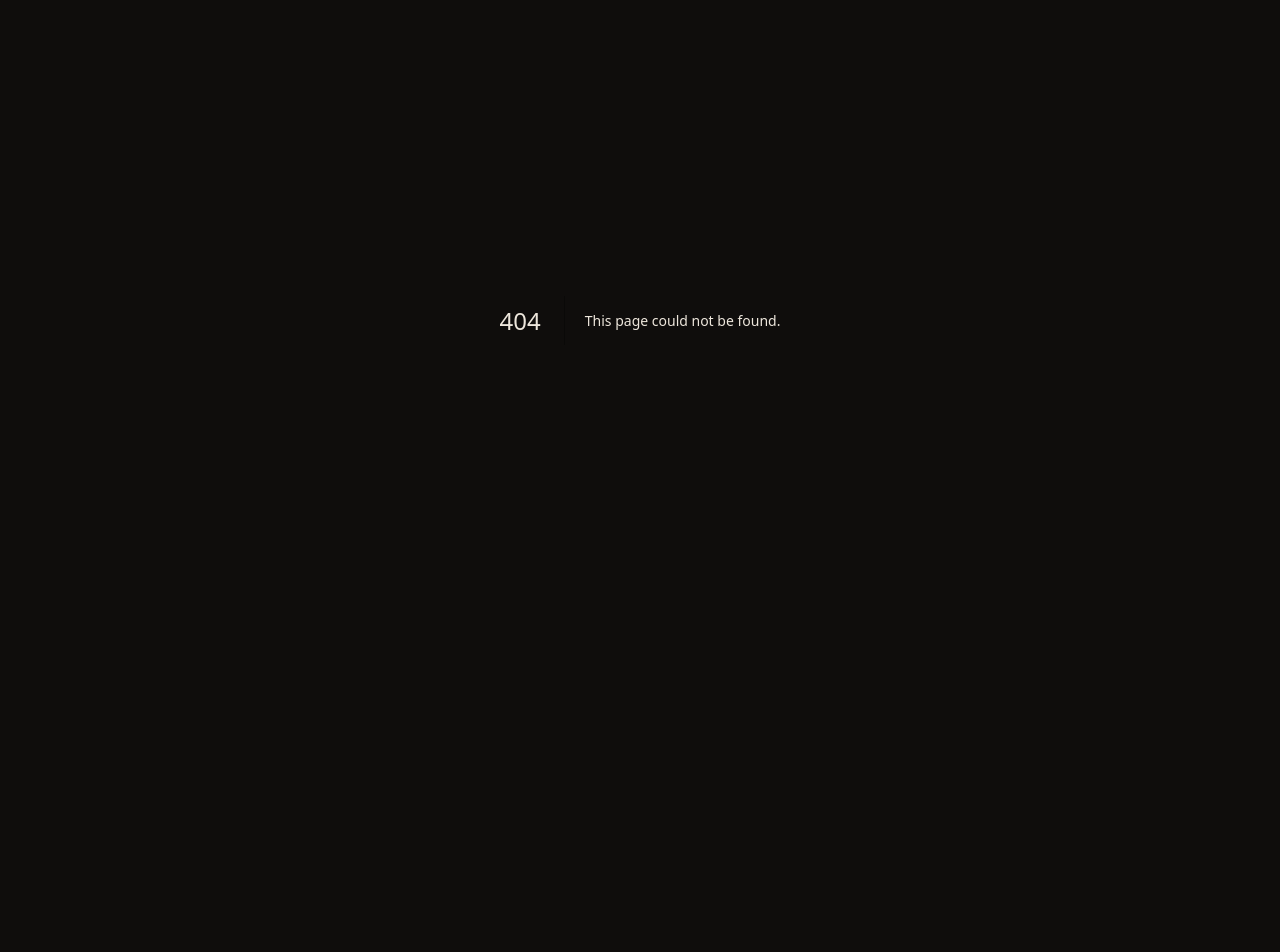
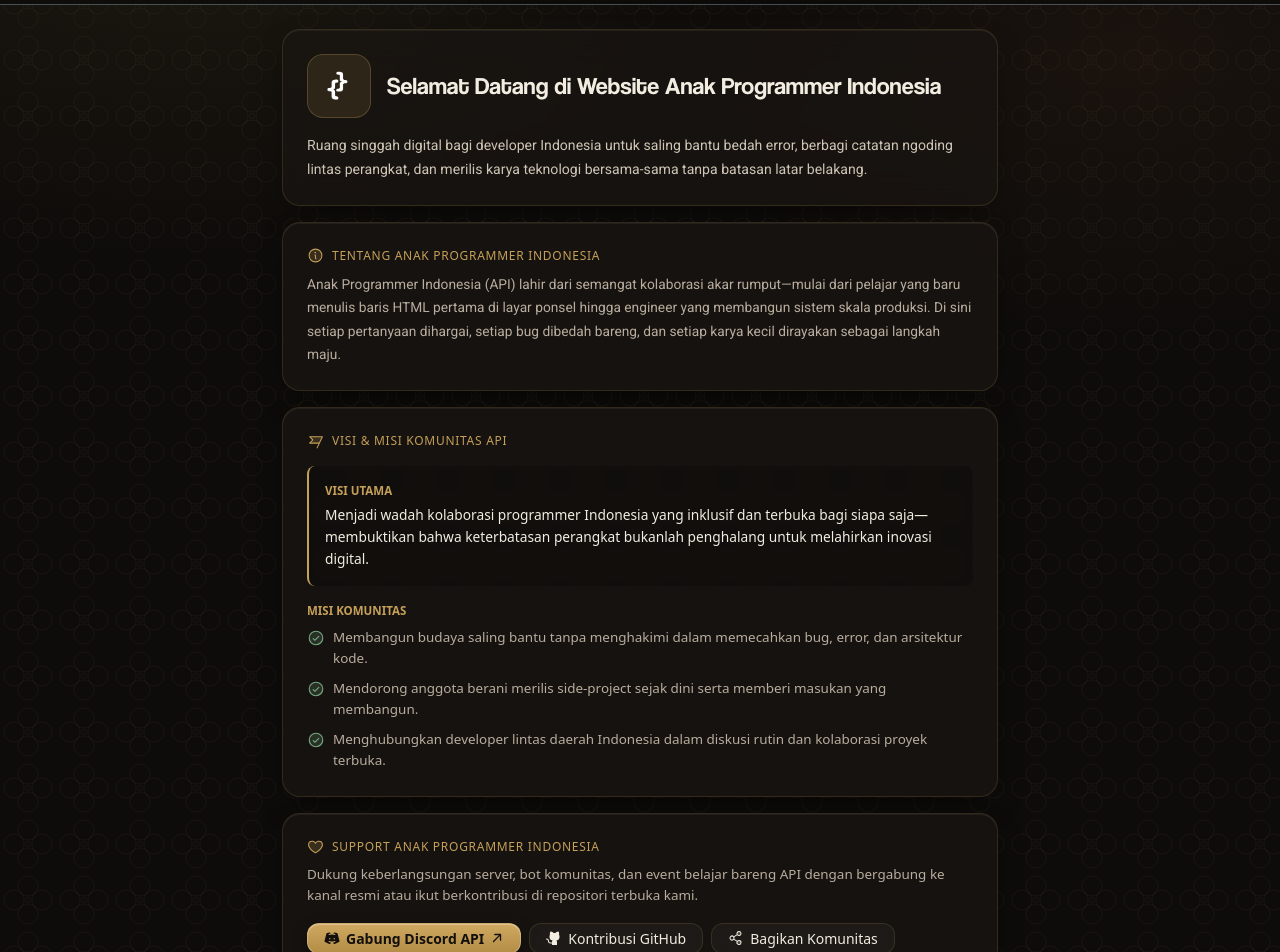
Before and after one commit to amotionwebsite/api-community-web, a Next.js app in the folder client/: page /dashboard in a window 1280 px wide. Before the commit this address had no page. Shown: the part 80-1032 px from the top of the page. Before the commit the page ends 800 px from the top, so only its background shows below. Built offline with nearby package versions, Linux system fonts and the light colour scheme.

Commit message:
feat: tambah menu Dashboard beserta sambutan, tentang, visi misi, dan support API

```diff
--- /dev/null
+++ b/client/src/app/dashboard/page.js
@@ -0,0 +1,5 @@
+import DashboardView from "@/views/DashboardView";
+
+export default function DashboardPage() {
+  return <DashboardView />;
+}
--- a/client/src/components/Navbar.js
+++ b/client/src/components/Navbar.js
@@ -4,6 +4,7 @@ import Link from "next/link";
 import { usePathname } from "next/navigation";
 import { motion } from "framer-motion";
 import {
+  SquaresFour,
   Compass,
   ChatsTeardrop,
   Cube,
@@ -14,6 +15,7 @@ import {
 import { useAuthStore } from "../store/useAuthStore";
 
 const NAV_ITEMS = [
+  { href: "/dashboard", label: "Dashboard", icon: SquaresFour },
   { href: "/", label: "Utas", icon: Compass },
   { href: "/forum", label: "Forum", icon: ChatsTeardrop },
   { href: "/showcase", label: "Karya", icon: Cube },
@@ -93,9 +95,9 @@ export default function Navbar() {
                 <Link
                   key={item.href}
                   href={item.href}
-                  className="position-relative px-3 py-1 text-decoration-none d-inline-flex align-items-center gap-1.5"
+                  className="position-relative px-2.5 py-1 text-decoration-none d-inline-flex align-items-center gap-1.5"
                   style={{
-                    fontSize: "0.78rem",
+                    fontSize: "0.76rem",
                     color: active ? "#120f0c" : "#c7bdb0",
                     fontWeight: active ? 600 : 400,
                     zIndex: 1,
@@ -159,7 +161,7 @@ export default function Navbar() {
 
       {/* Mobile Floating Glass Dock */}
       <nav
-        className="d-md-none position-fixed bottom-0 start-50 translate-middle-x mb-3 px-2 py-1.5 smoked-glass d-flex align-items-center gap-1"
+        className="d-md-none position-fixed bottom-0 start-50 translate-middle-x mb-3 px-1.5 py-1.5 smoked-glass d-flex align-items-center gap-0.5"
         style={{ zIndex: 50 }}
       >
         {NAV_ITEMS.map((item) => {
@@ -172,10 +174,10 @@ export default function Navbar() {
             <Link
               key={item.href}
               href={item.href}
-              className="position-relative px-3 py-1.5 text-decoration-none d-flex flex-column align-items-center"
+              className="position-relative px-2 py-1.5 text-decoration-none d-flex flex-column align-items-center"
               style={{
                 color: active ? "#120f0c" : "#b8ad9e",
-                fontSize: "0.68rem",
+                fontSize: "0.63rem",
                 fontWeight: active ? 600 : 400,
                 zIndex: 1,
               }}
@@ -188,7 +190,7 @@ export default function Navbar() {
                   style={{ backgroundColor: "#c5a059", zIndex: -1 }}
                 />
               )}
-              <Icon weight={active ? "fill" : "regular"} size={18} />
+              <Icon weight={active ? "fill" : "regular"} size={17} />
               <span className="mt-0.5">{item.label}</span>
             </Link>
           );
--- /dev/null
+++ b/client/src/views/DashboardView.js
@@ -0,0 +1,255 @@
+"use client";
+
+import { motion } from "framer-motion";
+import {
+  Info,
+  FlagBanner,
+  CheckCircle,
+  Heart,
+  DiscordLogo,
+  GithubLogo,
+  ShareNetwork,
+  ArrowUpRight,
+} from "@phosphor-icons/react";
+import Navbar from "../components/Navbar";
+
+export default function DashboardView() {
+  return (
+    <div className="min-vh-100 d-flex flex-column handcrafted-canvas pb-5">
+      <Navbar />
+
+      <main className="container py-4 flex-grow-1 mb-4" style={{ maxWidth: "740px" }}>
+        {/* 1. Hero Sambutan + Logo + Deskripsi Roboto Regular */}
+        <motion.section
+          initial={{ opacity: 0, y: 14 }}
+          animate={{ opacity: 1, y: 0 }}
+          transition={{ duration: 0.45 }}
+          className="smoked-glass p-4 mb-3"
+        >
+          <div className="d-flex align-items-center gap-3 mb-3">
+            <div
+              className="p-2 rounded-4 d-flex align-items-center justify-content-center flex-shrink-0"
+              style={{
+                background: "rgba(197, 160, 89, 0.12)",
+                border: "1px solid rgba(197, 160, 89, 0.28)",
+              }}
+            >
+              <img
+                src="/logoapi.png"
+                alt="Logo Anak Programmer Indonesia"
+                width={46}
+                height={46}
+                className="object-fit-contain"
+              />
+            </div>
+
+            <h1
+              style={{
+                fontFamily: "var(--font-coolvetica), sans-serif",
+                color: "#f2ece1",
+                lineHeight: 1.25,
+              }}
+              className="h4 mb-0"
+            >
+              Selamat Datang di Website Anak Programmer Indonesia
+            </h1>
+          </div>
+
+          <p
+            className="mb-0"
+            style={{
+              fontFamily: "var(--font-roboto), sans-serif",
+              fontWeight: 400,
+              fontSize: "0.88rem",
+              color: "#cfc5b6",
+              lineHeight: 1.65,
+            }}
+          >
+            Ruang singgah digital bagi developer Indonesia untuk saling bantu
+            bedah error, berbagi catatan ngoding lintas perangkat, dan merilis
+            karya teknologi bersama-sama tanpa batasan latar belakang.
+          </p>
+        </motion.section>
+
+        {/* 2. Tentang Anak Programmer Indonesia */}
+        <motion.section
+          initial={{ opacity: 0, y: 14 }}
+          animate={{ opacity: 1, y: 0 }}
+          transition={{ duration: 0.45, delay: 0.08 }}
+          className="smoked-glass p-4 mb-3"
+        >
+          <div
+            className="d-flex align-items-center gap-2 mb-2"
+            style={{
+              fontSize: "0.75rem",
+              letterSpacing: "0.06em",
+              textTransform: "uppercase",
+              color: "#c5a059",
+            }}
+          >
+            <Info weight="duotone" size={17} />
+            <span>Tentang Anak Programmer Indonesia</span>
+          </div>
+
+          <p
+            className="mb-0"
+            style={{
+              fontFamily: "var(--font-roboto), sans-serif",
+              fontWeight: 400,
+              fontSize: "0.86rem",
+              color: "#b8ad9e",
+              lineHeight: 1.7,
+            }}
+          >
+            Anak Programmer Indonesia (API) lahir dari semangat kolaborasi
+            akar rumput—mulai dari pelajar yang baru menulis baris HTML pertama
+            di layar ponsel hingga engineer yang membangun sistem skala
+            produksi. Di sini setiap pertanyaan dihargai, setiap bug dibedah
+            bareng, dan setiap karya kecil dirayakan sebagai langkah maju.
+          </p>
+        </motion.section>
+
+        {/* 3. Visi & Misi Komunitas API */}
+        <motion.section
+          initial={{ opacity: 0, y: 14 }}
+          animate={{ opacity: 1, y: 0 }}
+          transition={{ duration: 0.45, delay: 0.16 }}
+          className="smoked-glass p-4 mb-3"
+        >
+          <div
+            className="d-flex align-items-center gap-2 mb-3"
+            style={{
+              fontSize: "0.75rem",
+              letterSpacing: "0.06em",
+              textTransform: "uppercase",
+              color: "#c5a059",
+            }}
+          >
+            <FlagBanner weight="duotone" size={17} />
+            <span>Visi &amp; Misi Komunitas API</span>
+          </div>
+
+          <div
+            className="p-3 mb-3 rounded-3"
+            style={{
+              background: "rgba(14, 12, 10, 0.55)",
+              borderLeft: "2.5px solid #c5a059",
+            }}
+          >
+            <span
+              className="d-block mb-1"
+              style={{ fontSize: "0.72rem", color: "#c5a059", fontWeight: 600 }}
+            >
+              VISI UTAMA
+            </span>
+            <p
+              className="mb-0"
+              style={{ fontSize: "0.86rem", color: "#f2ece1", lineHeight: 1.6 }}
+            >
+              Menjadi wadah kolaborasi programmer Indonesia yang inklusif dan
+              terbuka bagi siapa saja—membuktikan bahwa keterbatasan perangkat
+              bukanlah penghalang untuk melahirkan inovasi digital.
+            </p>
+          </div>
+
+          <span
+            className="d-block mb-2"
+            style={{ fontSize: "0.72rem", color: "#c5a059", fontWeight: 600 }}
+          >
+            MISI KOMUNITAS
+          </span>
+          <ul className="list-unstyled d-flex flex-column gap-2 mb-0">
+            {[
+              "Membangun budaya saling bantu tanpa menghakimi dalam memecahkan bug, error, dan arsitektur kode.",
+              "Mendorong anggota berani merilis side-project sejak dini serta memberi masukan yang membangun.",
+              "Menghubungkan developer lintas daerah Indonesia dalam diskusi rutin dan kolaborasi proyek terbuka.",
+            ].map((misi, i) => (
+              <li
+                key={i}
+                className="d-flex align-items-start gap-2"
+                style={{ fontSize: "0.84rem", color: "#b8ad9e", lineHeight: 1.6 }}
+              >
+                <CheckCircle
+                  weight="duotone"
+                  size={18}
+                  className="flex-shrink-0 mt-0.5"
+                  style={{ color: "#76a882" }}
+                />
+                <span>{misi}</span>
+              </li>
+            ))}
+          </ul>
+        </motion.section>
+
+        {/* 4. Support API */}
+        <motion.section
+          initial={{ opacity: 0, y: 14 }}
+          animate={{ opacity: 1, y: 0 }}
+          transition={{ duration: 0.45, delay: 0.24 }}
+          className="smoked-glass p-4"
+        >
+          <div
+            className="d-flex align-items-center gap-2 mb-2"
+            style={{
+              fontSize: "0.75rem",
+              letterSpacing: "0.06em",
+              textTransform: "uppercase",
+              color: "#c5a059",
+            }}
+          >
+            <Heart weight="duotone" size={17} />
+            <span>Support Anak Programmer Indonesia</span>
+          </div>
+
+          <p
+            className="mb-3"
+            style={{ fontSize: "0.84rem", color: "#b8ad9e", lineHeight: 1.6 }}
+          >
+            Dukung keberlangsungan server, bot komunitas, dan event belajar
+            bareng API dengan bergabung ke kanal resmi atau ikut berkontribusi
+            di repositori terbuka kami.
+          </p>
+
+          <div className="d-flex flex-wrap gap-2">
+            <a
+              href="https://discord.gg/7A5qtTpYT"
+              target="_blank"
+              rel="noopener noreferrer"
+              className="btn btn-sm btn-sogan px-3 py-1.5 d-inline-flex align-items-center gap-1.5"
+            >
+              <DiscordLogo weight="fill" size={16} />
+              <span>Gabung Discord API</span>
+              <ArrowUpRight weight="bold" size={14} />
+            </a>
+
+            <a
+              href="https://github.com/amotionwebsite"
+              target="_blank"
+              rel="noopener noreferrer"
+              className="btn btn-sm btn-glass-subtle px-3 py-1.5 d-inline-flex align-items-center gap-1.5"
+            >
+              <GithubLogo weight="fill" size={16} />
+              <span>Kontribusi GitHub</span>
+            </a>
+
+            <button
+              type="button"
+              onClick={() => {
+                if (navigator.share) {
+                  navigator.share({
+                    title: "Anak Programmer Indonesia",
+                    url: window.location.origin,
+                  });
+                }
+              }}
+              className="btn btn-sm btn-glass-subtle px-3 py-1.5 d-inline-flex align-items-center gap-1.5"
+            >
+              <ShareNetwork weight="duotone" size={16} />
+              <span>Bagikan Komunitas</span>
+            </button>
+          </div>
+        </motion.section>
+      </main>
+    </div>
+  );
+}
--- a/client/src/views/QuotesView.js
+++ b/client/src/views/QuotesView.js
@@ -60,6 +60,7 @@ export default function QuotesView() {
           </button>
         </div>
 
+        {/* Featured Quote */}
         <motion.section
           key={featuredIndex}
           initial={{ opacity: 0, scale: 0.98 }}
@@ -98,6 +99,7 @@ export default function QuotesView() {
           </div>
         </motion.section>
 
+        {/* Daftar Semua Quotes */}
         <div className="d-flex flex-column gap-2.5">
           {MOTIVATIONAL_QUOTES.map((q, idx) => (
             <div
```
